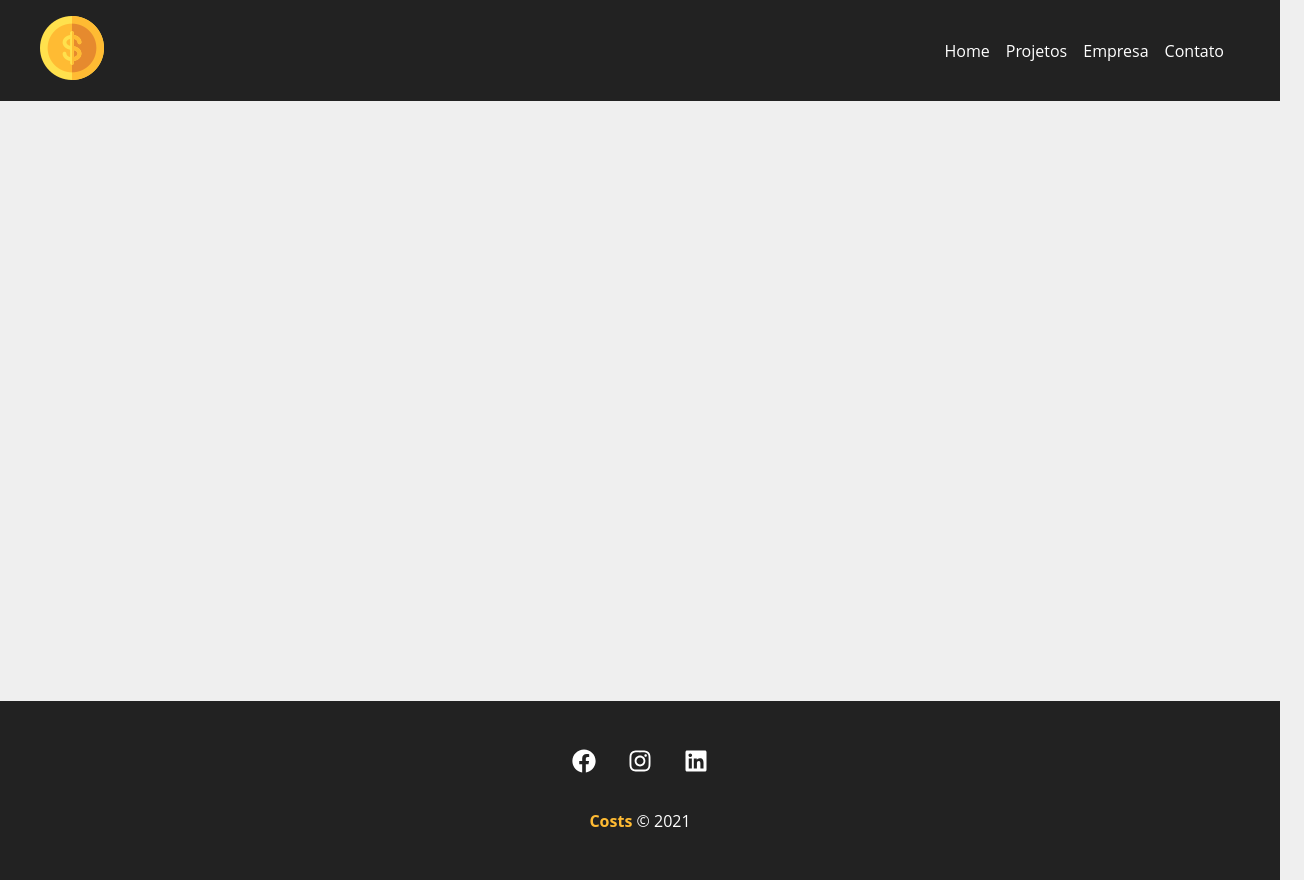
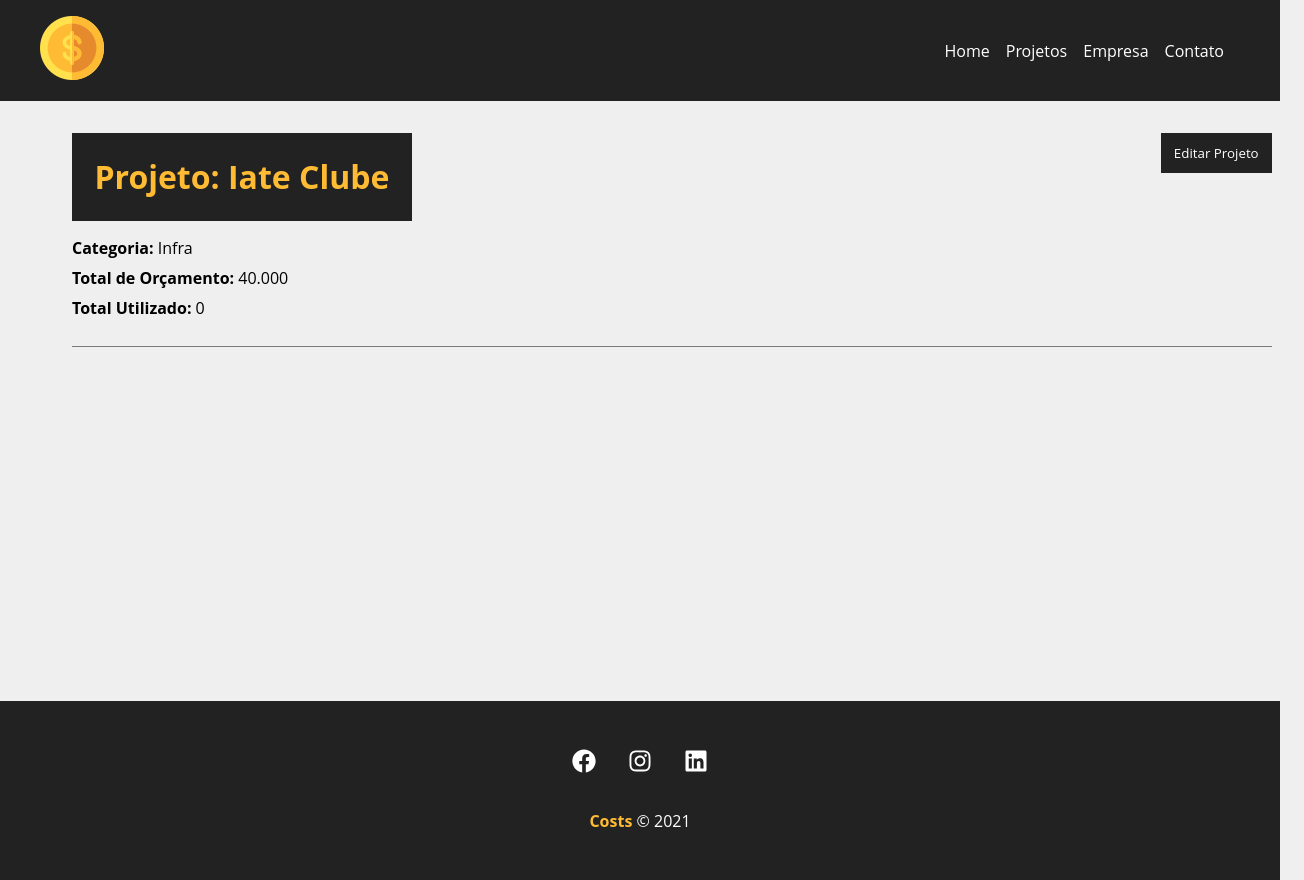
Before and after one commit to LibReact/sistema, a React (Vite) app: page /project/1 in a window 1280 px wide. Shown: the whole page, 1304 px wide, since content can reach past the window. Built offline with nearby package versions, Linux system fonts and the light colour scheme; data requests are answered from the project's data file.

Commit message:
exibindo detalhes do projeto

```diff
--- a/db.json
+++ b/db.json
@@ -1,8 +1,19 @@
 {
   "projects": [
     {
-      "name": "curso",
-      "budget": "10000",
+      "name": "Iate Clube",
+      "budget": "40.000",
+      "category": {
+        "id": "1",
+        "name": "Infra"
+      },
+      "cost": 0,
+      "services": [],
+      "id": 1
+    },
+    {
+      "name": "Rotary Club",
+      "budget": "30.000",
       "category": {
         "id": "2",
         "name": "Desenvolvimento"
@@ -10,6 +21,28 @@
       "cost": 0,
       "services": [],
       "id": 2
+    },
+    {
+      "name": "Ideal Clube",
+      "budget": "33.000",
+      "category": {
+        "id": "3",
+        "name": "Design"
+      },
+      "cost": 0,
+      "services": [],
+      "id": 3
+    },
+    {
+      "name": "Club Vela",
+      "budget": "100.000",
+      "category": {
+        "id": "4",
+        "name": "Planejamento"
+      },
+      "cost": 0,
+      "services": [],
+      "id": 4
     }
   ],
   "categories": [
--- a/src/App.jsx
+++ b/src/App.jsx
@@ -3,6 +3,7 @@
 import Contact from './components/pages/Contact'
 import Company from './components/pages/Company'
 import NewProject from './components/pages/NewProject'
+import Project from './components/pages/Project'
 import Projects from './components/pages/Projects'
 import Container from './components/layout/Container'
 import Navbar from './components/layout/Navbar'
@@ -20,6 +21,7 @@
           <Route path="/company" element={<Company />}></Route>
           <Route path="/newproject" element={<NewProject />}></Route>
           <Route path="/contact" element={<Contact />}></Route>
+          <Route path="/project/:id" element={<Project />}></Route>
         </Routes>
       </Container>
       <Footer />
--- /dev/null
+++ b/src/components/pages/Project.jsx
@@ -0,0 +1,62 @@
+import styles from './Project.module.css'
+import { useParams } from 'react-router-dom'
+import { useState, useEffect } from 'react'
+import Loading from '../layout/Loading'
+import Container from '../layout/Container'
+
+export default function Project() {
+
+    const { id } = useParams() // pega o ID do projeto pela URL
+    const [project, setProject] = useState([])
+    const [showProjectForm, setShowProjectForm] = useState(false)
+
+
+    useEffect(() => {
+        setTimeout(() => {
+
+            fetch(`http://localhost:5000/projects/${id}`, {
+                method: 'GET',
+                headers: {
+                    'Content-Type': 'application/json',
+                },
+            }).then(resp => resp.json())
+                .then((data) => {
+                    setProject(data)
+                }).catch(err => console.log(err))
+
+        }, 3000)
+    }, [id])
+
+    function toggleProjectForm() {
+        setShowProjectForm(!showProjectForm)
+    }
+
+
+    return (
+        <>
+            {project.name ? (
+                <div className={styles.project_details}>
+                    <Container customClass="column">
+                        <div className={styles.details_container}>
+                            <h1>Projeto: {project.name}</h1>
+                            <button className={styles.btn} onClick={toggleProjectForm}>{!showProjectForm ? 'Editar Projeto' : 'Fechar'}</button>
+                            {!showProjectForm ? (
+                                <div className={styles.project_info}>
+                                    <p><span>Categoria:</span> {project.category.name}</p>
+                                    <p><span>Total de Orçamento:</span> {project.budget}</p>
+                                    <p><span>Total Utilizado:</span> {project.cost}</p>
+                                </div>
+                            ) : (
+                                <div className={styles.project_info}>
+                                    <p>Form</p>
+                                </div>
+                            )}
+                        </div>
+                    </Container>
+                </div>
+            ) : (
+                <Loading />
+            )}
+        </>
+    )
+}
--- /dev/null
+++ b/src/components/pages/Project.module.css
@@ -0,0 +1,48 @@
+.project_details {
+    padding: 2em;
+}
+
+.project_details h1,
+.project_details h2,
+.project_details p {
+    margin-bottom: 0.5em;
+}
+
+.project_details h1 {
+    background-color: #222;
+    color: #ffbb33;
+    padding: 0.7em;
+}
+
+.project_details span {
+    font-weight: bold;
+}
+
+.details_container,
+.service_form_container {
+    border-bottom: 1px solid #7a7a7a;
+    margin-bottom: 1.2em;
+    padding-bottom: 1.2em;
+    display: flex;
+    justify-content: space-between;
+    flex-wrap: wrap;
+}
+
+.btn {
+    background-color: #222;
+    color: #fff;
+    padding: 0.5em 1em;
+    text-decoration: none;
+    transition: 0.5s;
+    cursor: pointer;
+    max-height: 40px;
+    border: none;
+}
+
+.btn:hover {
+    color: #ffbb33;
+}
+
+.project_info {
+    width: 100%;
+}
--- a/src/components/project/ProjectCard.jsx
+++ b/src/components/project/ProjectCard.jsx
@@ -13,13 +13,13 @@
         <div className={styles.project_card}>
             <h4>{name}</h4>
             <p className={styles.category_text}>
-                <span></span> <b>Orçamento:</b> R${budget}
+                <span></span> <b>Orçamento:</b>  R${budget}
             </p>
             <p className={styles.category_text}>
                 <span className={`${styles[category.toLowerCase()]}`}></span>{category}
             </p>
             <div className={styles.project_card_actions}>
-                <Link to="/"><BsPencil /> Editar</Link>
+                <Link to={`/project/${id}`}><BsPencil /> Editar</Link>
                 <button onClick={remove}>
                     <BsFillTrashFill /> Excluir
                 </button>
```
